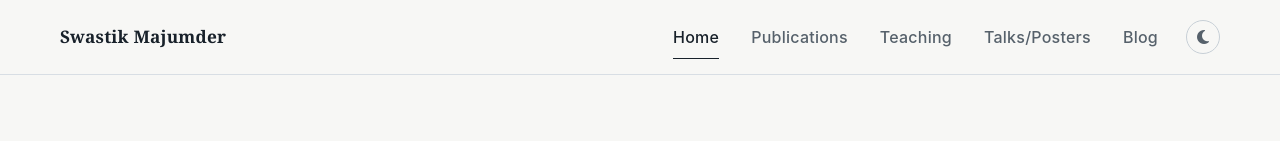
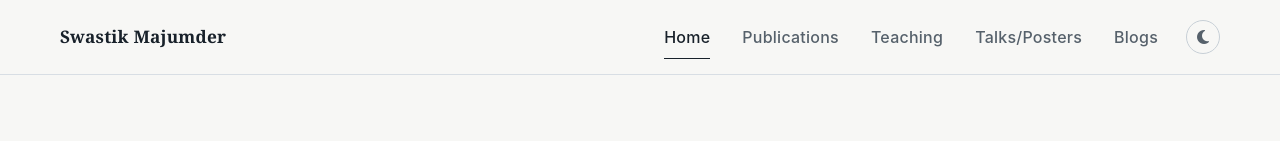
Before and after one commit to majswas/myweb, a plain HTML site: page index.html in a window 1280 px wide. Shown: the top 141 px of the page. Drawn offline with Linux system fonts and the light colour scheme; some icons are missing.

Commit message:
Update index.html

```diff
--- a/index.html
+++ b/index.html
@@ -873,7 +873,7 @@
         </a>
 
         <a href="#blog" onclick="showTab('blog')">
-          Blog
+          Blogs
         </a>
 
         <button
```
